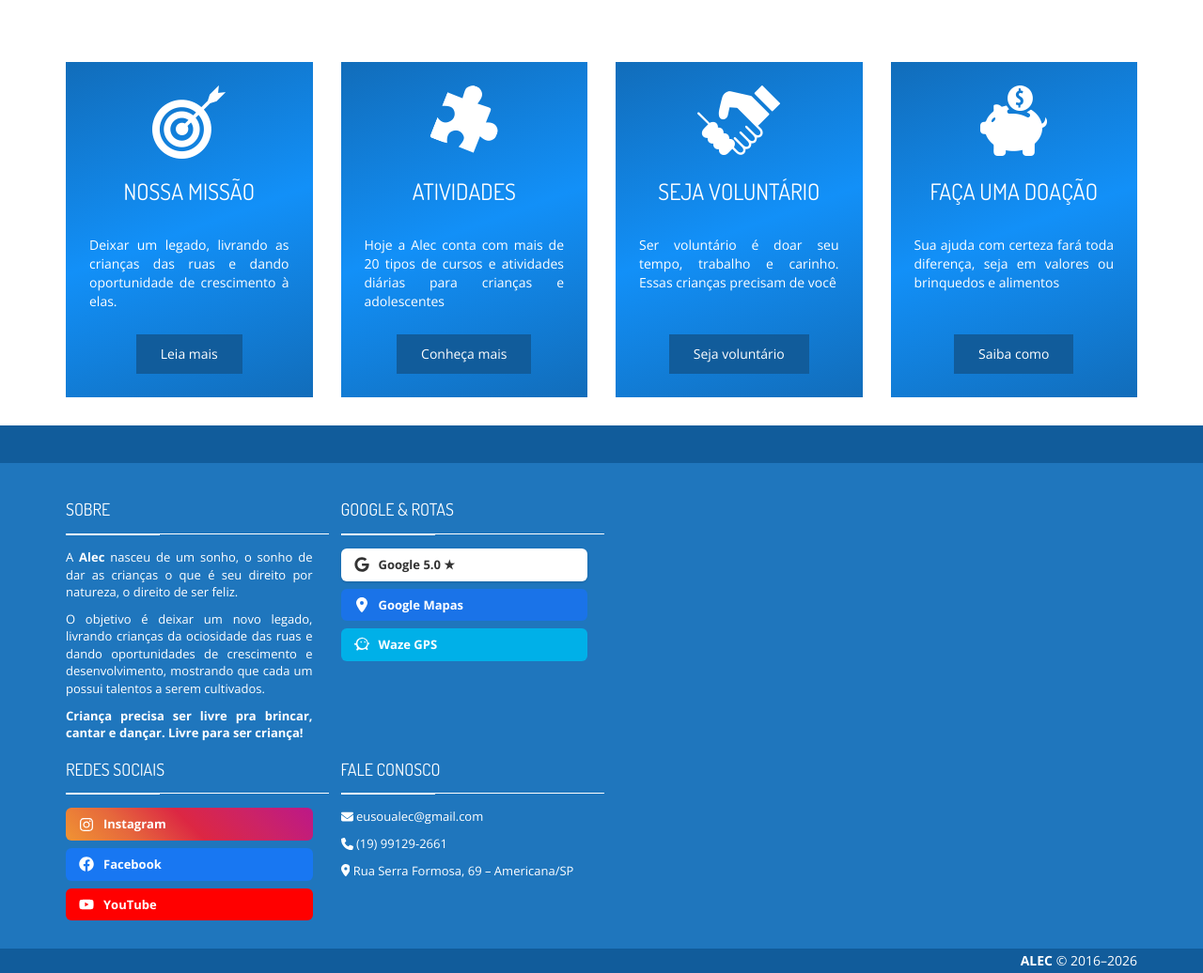
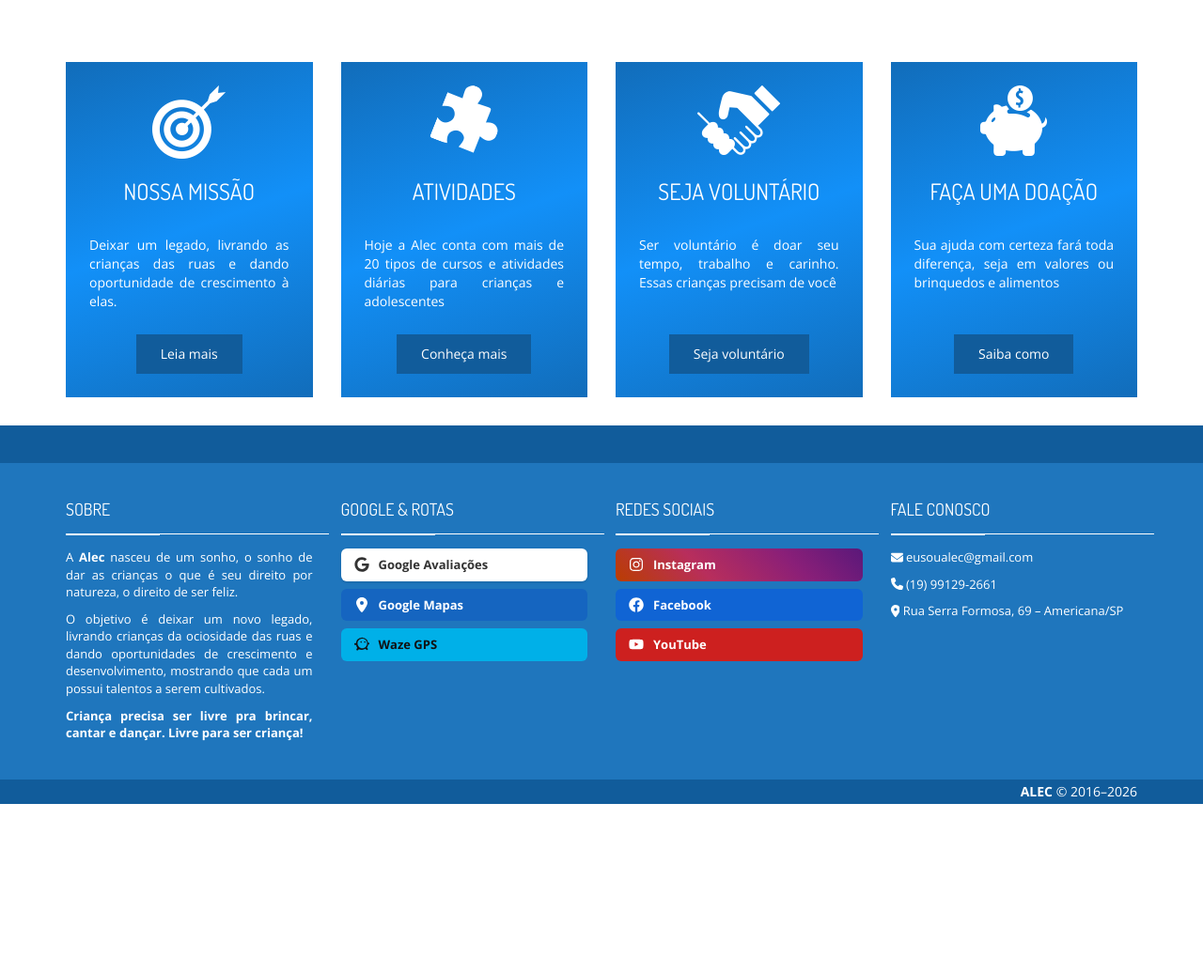
Before and after one commit to eusoualec/eusoualec.github.io, a Jekyll site: the page built from index.html, in a window 1280 px wide, cut to the strip 1261-2297 px from the top of the page. Shown: the whole strip at 94% size. Built offline with Jekyll 4.4.1, drawn with Linux system fonts in a browser that asks for light colours; after the commit the page ends 2117 px from its top, so only the background shows below that.

Commit message:
Corrige apontamentos da revisão: CI, hover do menu, layout e contraste do rodapé, e otimização de imagens

```diff
--- a/_includes/footer.html
+++ b/_includes/footer.html
@@ -30,15 +30,15 @@
                            <h4 class="footer-title">Google &amp; Rotas<span class="title-under"></span></h4>
                            <div class="footer-content">
                                <div class="footer-btn-group">
-                                   <a href="https://share.google/6BwTFtGyFWWkxHZKV" target="_blank" rel="noopener noreferrer" class="footer-btn footer-btn-google" aria-label="Avalie e pesquise a ALEC no Google">
+                                   <a href="https://share.google/6BwTFtGyFWWkxHZKV" target="_blank" rel="noopener noreferrer" class="footer-btn footer-btn-google">
                                        {% include icone.html nome="google" %}
-                                       <span>Google <strong>5.0 ★</strong></span>
+                                       <span>Google Avaliações</span>
                                    </a>
-                                   <a href="https://maps.app.goo.gl/Me2wtAXifTX4nmbC6" target="_blank" rel="noopener noreferrer" class="footer-btn footer-btn-maps" aria-label="Ver localização no Google Maps">
+                                   <a href="https://maps.app.goo.gl/Me2wtAXifTX4nmbC6" target="_blank" rel="noopener noreferrer" class="footer-btn footer-btn-maps">
                                        {% include icone.html nome="local" %}
                                        <span>Google Mapas</span>
                                    </a>
-                                   <a href="https://ul.waze.com/ul?place=ChIJL2dBZ3GbyJQRQBOxPps2tz0&ll=-22.71400230%2C-47.35630850&navigate=yes&utm_campaign=default&utm_source=waze_website&utm_medium=lm_share_location" target="_blank" rel="noopener noreferrer" class="footer-btn footer-btn-waze" aria-label="Navegar até a ALEC com o Waze">
+                                   <a href="https://ul.waze.com/ul?place=ChIJL2dBZ3GbyJQRQBOxPps2tz0&ll=-22.71400230%2C-47.35630850&navigate=yes&utm_campaign=default&utm_source=waze_website&utm_medium=lm_share_location" target="_blank" rel="noopener noreferrer" class="footer-btn footer-btn-waze">
                                        {% include icone.html nome="waze" %}
                                        <span>Waze GPS</span>
                                    </a>
@@ -47,22 +47,22 @@
                        </div>
                    </div>
 
-                   <div class="clearfix visible-sm-block"></div>
+                   <div class="footer-clear-sm"></div>
 
                    <div class="col-md-3 col-sm-6">
                        <div class="footer-col">
                            <h4 class="footer-title">Redes Sociais<span class="title-under"></span></h4>
                            <div class="footer-content">
                                <div class="footer-btn-group">
-                                   <a href="https://www.instagram.com/eusoualec/" target="_blank" rel="noopener noreferrer" class="footer-btn footer-btn-instagram" aria-label="Perfil da ALEC no Instagram">
+                                   <a href="https://www.instagram.com/eusoualec/" target="_blank" rel="noopener noreferrer" class="footer-btn footer-btn-instagram">
                                        {% include icone.html nome="instagram" %}
                                        <span>Instagram</span>
                                    </a>
-                                   <a href="https://www.facebook.com/eusoualec/" target="_blank" rel="noopener noreferrer" class="footer-btn footer-btn-facebook" aria-label="Página da ALEC no Facebook">
+                                   <a href="https://www.facebook.com/eusoualec/" target="_blank" rel="noopener noreferrer" class="footer-btn footer-btn-facebook">
                                        {% include icone.html nome="facebook" %}
                                        <span>Facebook</span>
                                    </a>
-                                   <a href="https://www.youtube.com/@alec-associa%C3%A7%C3%A3olivresemcristo" target="_blank" rel="noopener noreferrer" class="footer-btn footer-btn-youtube" aria-label="Canal da ALEC no YouTube">
+                                   <a href="https://www.youtube.com/@alec-associa%C3%A7%C3%A3olivresemcristo" target="_blank" rel="noopener noreferrer" class="footer-btn footer-btn-youtube">
                                        {% include icone.html nome="youtube" %}
                                        <span>YouTube</span>
                                    </a>
--- a/assets/css/style.css
+++ b/assets/css/style.css
@@ -1036,7 +1036,7 @@ img[alt=Fundadores] { width: 100%; }
 }
 .navbar-main .nav-item-contribua > a:hover,
 .navbar-main .nav-item-contribua > a:focus {
-  background: #fff;
+  background: #fff !important;
   color: #1f76bd !important;
 }
 
@@ -1082,17 +1082,32 @@ img[alt=Fundadores] { width: 100%; }
   color: #111111;
 }
 .footer-btn-maps {
-  background: #1a73e8;
+  background: #1565c0;
 }
 .footer-btn-waze {
   background: #00b0e8;
+  color: #111111;
+}
+.footer-btn-waze:hover,
+.footer-btn-waze:focus {
+  color: #111111;
 }
 .footer-btn-instagram {
-  background: linear-gradient(45deg, #f09433 0%, #e6683c 25%, #dc2743 50%, #cc2366 75%, #bc1888 100%);
+  background: linear-gradient(45deg, #ba3d00 0%, #b82e5c 35%, #8a1f78 70%, #5a187a 100%);
 }
 .footer-btn-facebook {
-  background: #1877f2;
+  background: #1064d4;
 }
 .footer-btn-youtube {
-  background: #ff0000;
+  background: #cd201f;
 }
+
+.footer-clear-sm {
+  display: none;
+}
+@media (min-width: 768px) and (max-width: 991px) {
+  .footer-clear-sm {
+    display: block;
+    clear: both;
+  }
+}
```
Also changed, not shown: assets/images/slider/home-slider-1-900w.jpg, assets/images/slider/home-slider-1.jpg, 1 other file.
